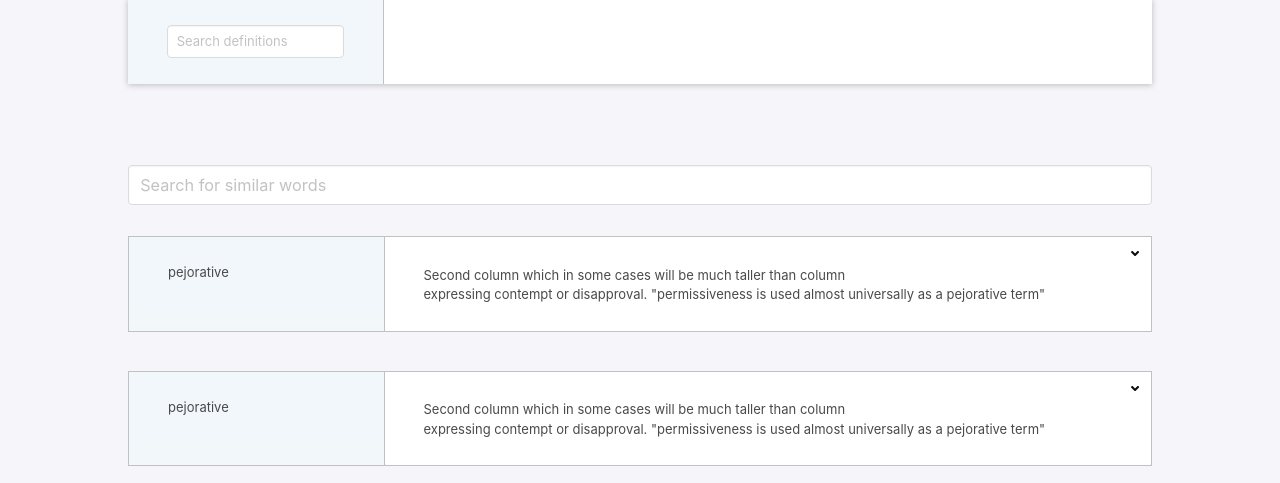
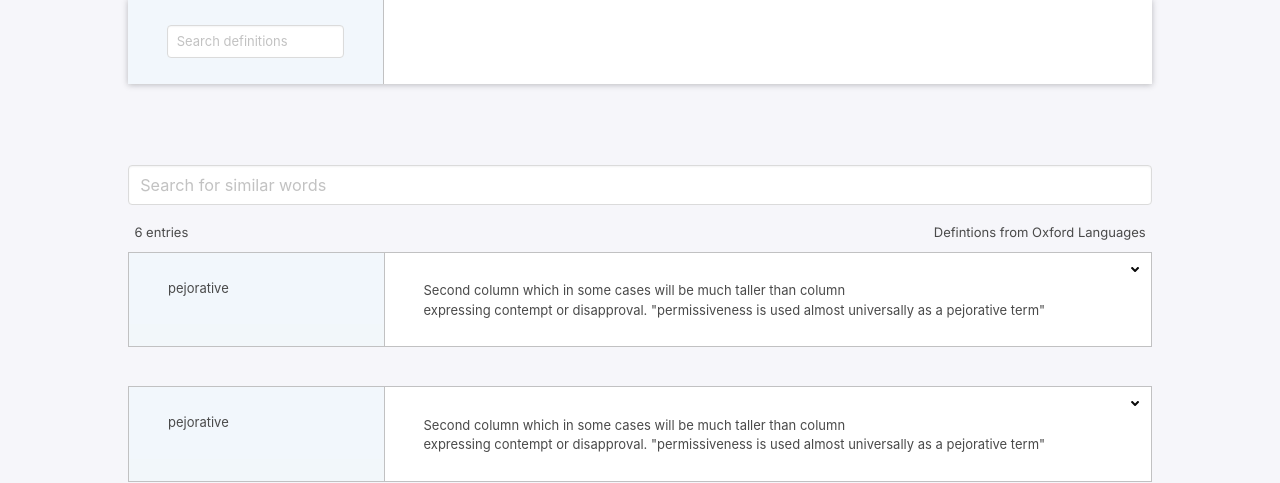
Before and after one commit to Murgio/pontificate, a Flask app: page / in a window 1280 px wide. Shown: the part 411-894 px from the top of the page. Run offline with Flask 2, Linux system fonts and the light colour scheme; data that the repository does not hold is empty; parts of the project's set-up code (start-up, migrations or seed data) failed here and were passed over; some libraries are stand-ins or nearby versions.

Commit message:
Add entries and source information

```diff
--- a/webapp/templates/index.html
+++ b/webapp/templates/index.html
@@ -60,6 +60,27 @@
 <div class="container is-widescreen" style="max-width:80%;">
 <input class="input is-medium" type="text" placeholder="Search for similar words" style="margin-top:5em; margin-bottom:-.5em;">
 </div>
+
+<div class="container" style="max-width:79%; margin-top:2em; margin-bottom: -2.3em;">
+        <div class="level">
+        <div class="level-left">
+    <div class="level-item">
+      <p class="">
+        6 entries
+      </p>
+    </div>
+        </div>
+                <div class="level-right">
+    <div class="level-item">
+      <p class="">
+       Defintions from Oxford Languages
+      </p>
+    </div>
+        </div>
+        </div>
+
+</div>
+
 
 <div class="faux-columns cf">
         {% include 'dropdown_menu.html' %}
```
